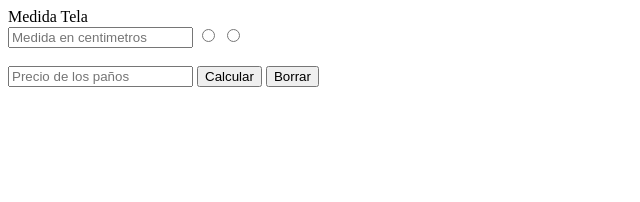
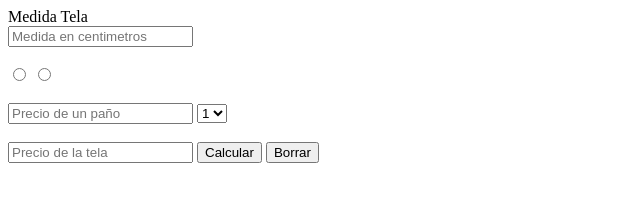
Before and after one commit to Momosan09/calculadorarotaojs, a plain HTML site: page calculadorarotao/index2.html in a window 1280 px wide. Shown: the whole page, without its empty margins (0-640 px from the left). Drawn offline with Linux system fonts and the light colour scheme.

Commit message:
Add files via upload

```diff
--- a/calculadorarotao/index2.html
+++ b/calculadorarotao/index2.html
@@ -9,15 +9,31 @@
 
     <form action="">
 
-        <label for="first"> Medida Tela</label><br>
+        <label for="first"> Medida Tela</label><br> <!-- medida de la tela -->
         <input type="number" min="1" name="Medida_tela" id="first" placeholder="Medida en centimetros">
 
+        <!-- Tipos de modelo -->
+        <br><br>
         <input type="radio" name="modelos" id="americano">
         <input type="radio" name="modelos" id="presilla"><br><br>
 
+        <!-- precio de paños -->
+        <input type="number" min="1" name="Precio_paños" id="third" placeholder="Precio de un paño" >
 
-        <input type="number" min="1" name="Precio_paños" id="third" placeholder="Precio de los paños" >
-        <button type="button" onclick="ShowData()" > Calcular</button>
+        <!-- Numero de paños -->
+        <select id="four">
+            <option value="1">1</option>
+            <option value="2">2</option>
+            <option value="3">3</option>
+            <option value="4">4</option>
+            <option value="5">5</option>
+            <option value="6">6</option>
+
+        </select>
+        <br><br>
+        <input type="number" min="1" name="Precio_tela" id="last" placeholder="Precio de la tela">
+
+        <button type="button" onclick="ShowData()" > Calcular </button>
         <input type="reset" value="Borrar">
 
 
--- a/calculadorarotao/main2.js
+++ b/calculadorarotao/main2.js
@@ -4,6 +4,14 @@ let ShowData = function (){
 
     let Third = parseInt( document.getElementById("third").value);
 
+    let Four = document.getElementById("four").value;
+
+    let Last = parseInt( document.getElementById("last").value);
+
+    let Costurera = Four * Last;
+
+
+    /* Modelos */
     let M1 = document.getElementById("americano").checked;
 
     let M2 = document.getElementById("presilla").checked;
@@ -25,26 +33,37 @@ let ShowData = function (){
 
     console.log(First + "cm");
 
-    console.log("------Medida de la tela------");
-
     console.log("*****************************");
 
     console.log("----Estado de los modelos----");
 
-    console.log(M1);
+    console.log("Americano= " + M1);
 
-    console.log(M2);
-
-    console.log("----Estado de los modelos----");
+    console.log("Presilla= " + M2);
 
     console.log("*****************************");
 
-    console.log("-----Precio de los paños-----");
+    console.log("----Precio de solo 1 paño----");
 
     console.log("$"+Third);
 
-    console.log("-----Precio de los paños-----");
+    console.log("*****************************");
 
+    console.log("-----Numero de los paños-----");
+
+    console.log(Four);
+
+    console.log("*****************************");
+
+    console.log("------Pagar a costurera------");
+
+    console.log("$" + Costurera);
+
+    console.log("*****************************");
+
+    console.log("------Precio de la tela------");
+
+    console.log("$" + Last);
 
 
 
```
